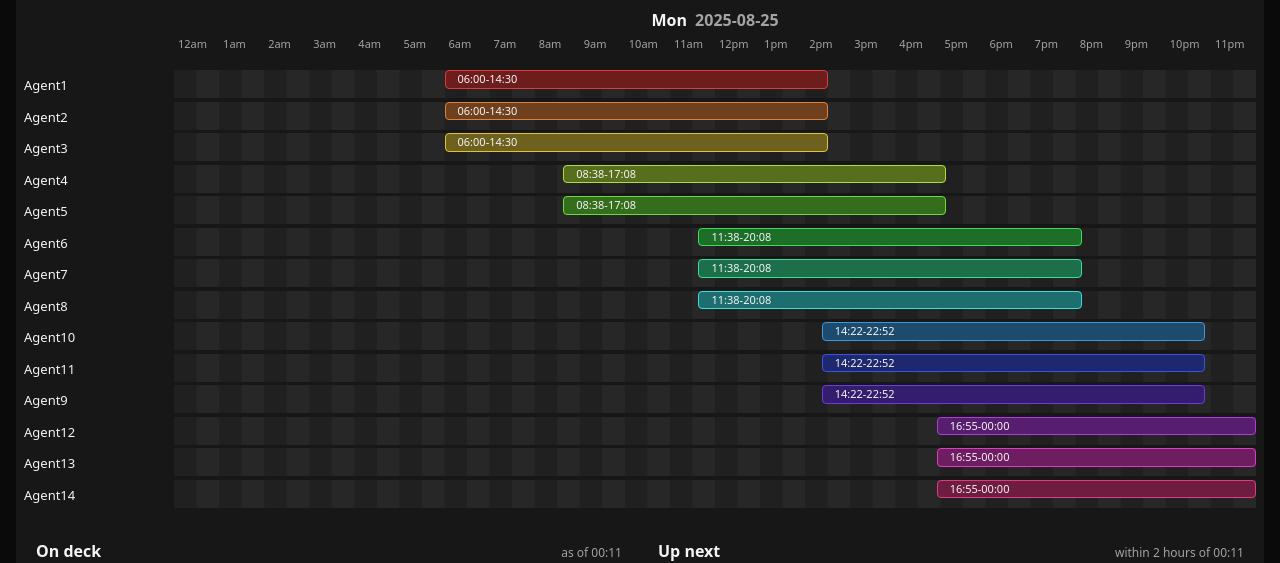
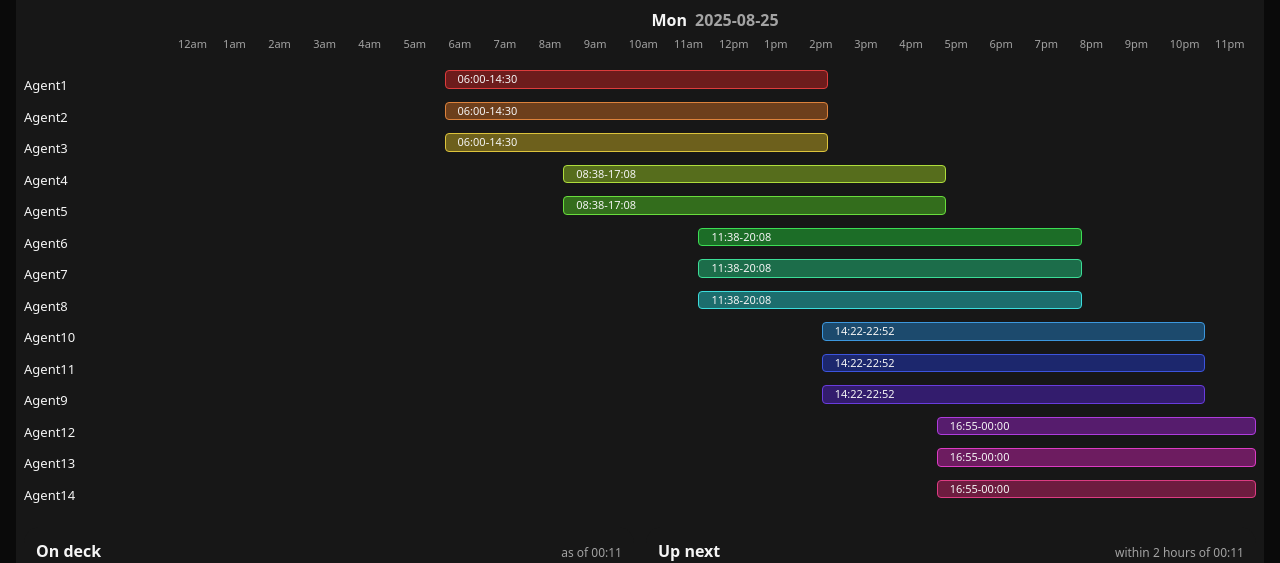
Before and after one commit to beta-ben/schedule2, a React (Vite) app: page / in a window 1280 px wide. Shown: the part 194-757 px from the top of the page. Built offline with nearby package versions, Linux system fonts and the light colour scheme; no server answers.

Commit message:
Grid: remove darker horizontal hour stripes for cleaner look; keep red now line and chip visuals

```diff
--- a/src/components/DayGrid.tsx
+++ b/src/components/DayGrid.tsx
@@ -74,10 +74,7 @@ export default function DayGrid({ date, dayKey, people, shifts, pto, dark, tz, c
       {orderedPeople.map((person)=> (
         <div key={person} className="grid" style={{gridTemplateColumns:`150px 1fr`}}>
           <div className={["py-1.5 pr-2 text-[13px] font-medium sticky left-0 z-10", dark?"bg-neutral-900":"bg-white"].join(' ')}>{person}</div>
-          <div className="relative h-7" style={{
-            backgroundImage:`linear-gradient(to right, ${dark?'rgba(255,255,255,0.04)':'rgba(0,0,0,0.03)'} 0, ${dark?'rgba(255,255,255,0.04)':'rgba(0,0,0,0.03)'} 50%, ${dark?'rgba(255,255,255,0.07)':'rgba(0,0,0,0.06)'} 50%, ${dark?'rgba(255,255,255,0.07)':'rgba(0,0,0,0.06)'} 100%)`,
-            backgroundSize:`calc(100%/${COLS}) 100%`, backgroundRepeat:'repeat-x', backgroundPosition:'0 0'
-          }}>
+          <div className="relative h-7">
             {/** PTO: no row overlay; chips will be grayed out instead */}
 
 
```
